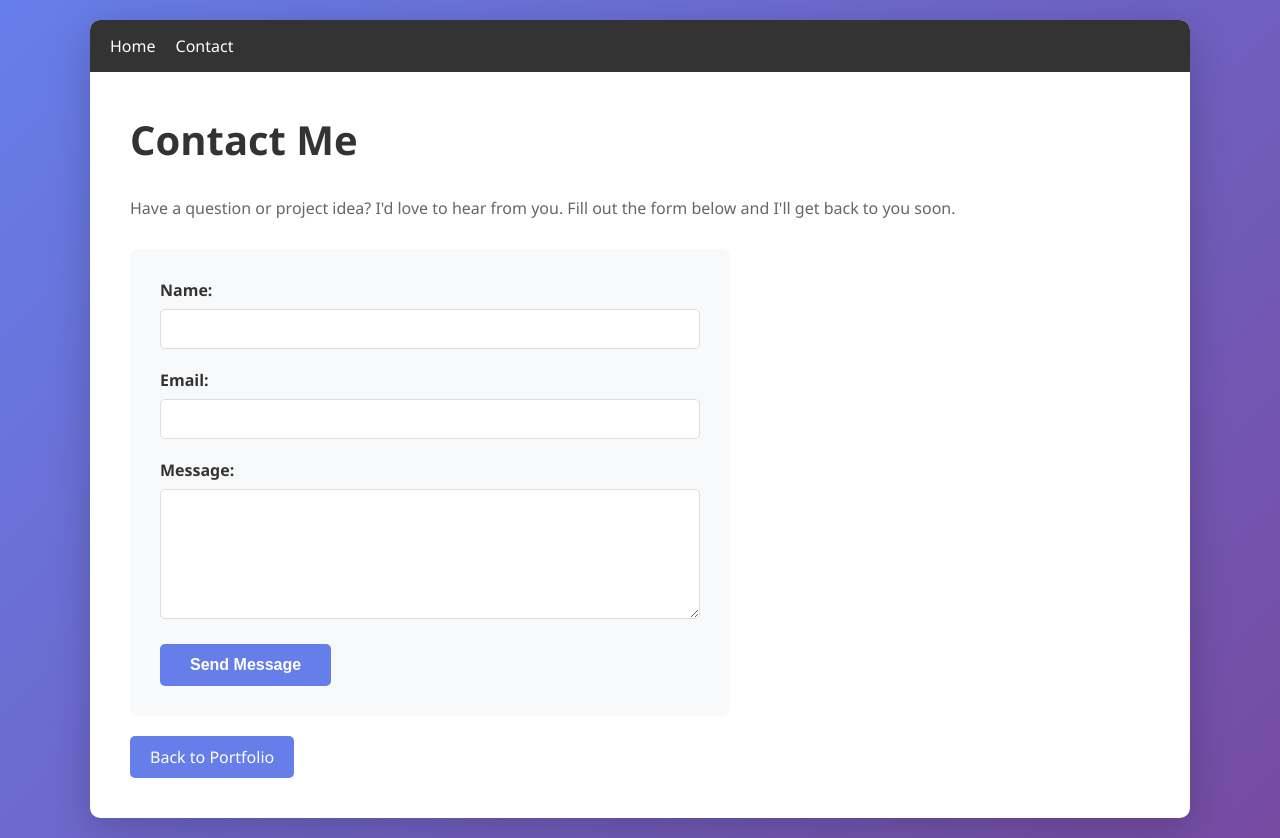
After one commit to sterlingwebsite/portfolio, a Django app: page /contact/ in a window 1280 px wide. The commit adds this page. Run offline with Django 5.2, Linux system fonts and the light colour scheme.

Commit message:
css updates and contact page

```diff
--- a/portfolio_app/templates/base.html
+++ b/portfolio_app/templates/base.html
@@ -3,30 +3,224 @@
 <head>
     <title>{% block title %}My Portfolio{% endblock %}</title>
     <style>
+        * {
+            margin: 0;
+            padding: 0;
+            box-sizing: border-box;
+        }
+
         body {
-            font-family: Arial, sans-serif;
-            margin: 0;
+            font-family: 'Segoe UI', Tahoma, Geneva, Verdana, sans-serif;
+            background: linear-gradient(135deg, #667eea 0%, #764ba2 100%);
+            min-height: 100vh;
             padding: 20px;
-            background-color: #f5f5f5;
         }
+
         .container {
-            max-width: 1000px;
+            max-width: 1100px;
             margin: 0 auto;
             background: white;
+            border-radius: 10px;
+            box-shadow: 0 10px 40px rgba(0,0,0,0.2);
+            overflow: hidden;
+        }
+
+        nav {
+            background: #333;
+            padding: 15px 20px;
+            display: flex;
+            gap: 20px;
+        }
+
+        nav a {
+            color: white;
+            text-decoration: none;
+            font-weight: 500;
+            transition: color 0.3s;
+        }
+
+        nav a:hover {
+            color: #667eea;
+        }
+
+        .content {
+            padding: 40px;
+        }
+
+        h1 {
+            color: #333;
+            margin-bottom: 30px;
+            font-size: 2.5em;
+        }
+
+        h2 {
+            color: #667eea;
+            margin-bottom: 10px;
+        }
+
+        a {
+            color: #667eea;
+            text-decoration: none;
+            transition: color 0.3s;
+        }
+
+        a:hover {
+            color: #764ba2;
+        }
+
+        .filter-box {
+            background: #f8f9fa;
             padding: 20px;
             border-radius: 8px;
+            margin-bottom: 30px;
+            border-left: 4px solid #667eea;
         }
-        h1 { color: #333; }
-        a { color: #0066cc; text-decoration: none; }
-        a:hover { text-decoration: underline; }
+
+        .search-bar {
+            display: flex;
+            gap: 10px;
+            margin-bottom: 15px;
+        }
+
+        .search-bar input {
+            flex: 1;
+            padding: 10px 15px;
+            border: 1px solid #ddd;
+            border-radius: 5px;
+            font-size: 1em;
+        }
+
+        .search-bar button {
+            padding: 10px 20px;
+            background: #667eea;
+            color: white;
+            border: none;
+            border-radius: 5px;
+            cursor: pointer;
+            font-weight: 500;
+            transition: background 0.3s;
+        }
+
+        .search-bar button:hover {
+            background: #764ba2;
+        }
+
+        .clear-btn {
+            background: #6c757d !important;
+        }
+
+        .clear-btn:hover {
+            background: #5a6268 !important;
+        }
+
+        .category-label {
+            font-weight: 600;
+            color: #333;
+            margin-bottom: 10px;
+            display: block;
+        }
+
+        .category-filters {
+            display: flex;
+            flex-wrap: wrap;
+            gap: 8px;
+        }
+
+        .category-btn {
+            padding: 8px 16px;
+            background: #e9ecef;
+            color: #333;
+            border: 2px solid transparent;
+            border-radius: 20px;
+            cursor: pointer;
+            text-decoration: none;
+            transition: all 0.3s;
+            font-size: 0.95em;
+        }
+
+        .category-btn:hover {
+            background: #667eea;
+            color: white;
+        }
+
+        .category-btn.active {
+            background: #667eea;
+            color: white;
+            border-color: #764ba2;
+        }
+
+        .project-count {
+            color: #666;
+            font-size: 0.95em;
+            margin-bottom: 20px;
+        }
+
         .project-card {
-            border: 1px solid #ddd;
-            padding: 15px;
-            margin: 10px 0;
+            background: white;
+            border: 1px solid #e0e0e0;
+            padding: 25px;
+            margin-bottom: 20px;
+            border-radius: 8px;
+            transition: all 0.3s;
+            box-shadow: 0 2px 8px rgba(0,0,0,0.1);
+        }
+
+        .project-card:hover {
+            box-shadow: 0 8px 20px rgba(102, 126, 234, 0.2);
+            transform: translateY(-2px);
+        }
+
+        .project-card h2 a {
+            font-size: 1.5em;
+        }
+
+        .project-card p {
+            color: #555;
+            line-height: 1.6;
+            margin-bottom: 12px;
+        }
+
+        .tech-stack, .category-tag {
+            display: inline-block;
+            background: #f0f0f0;
+            padding: 5px 12px;
+            border-radius: 15px;
+            font-size: 0.9em;
+            margin-right: 8px;
+            margin-top: 5px;
+        }
+
+        .tech-stack {
+            color: #667eea;
+            border-left: 3px solid #667eea;
+            padding-left: 10px;
+        }
+
+        .category-tag {
+            background: #667eea;
+            color: white;
+        }
+
+        .no-results {
+            text-align: center;
+            padding: 40px;
+            color: #999;
+            font-size: 1.1em;
+        }
+
+        .back-link {
+            display: inline-block;
+            margin-top: 20px;
+            padding: 10px 20px;
+            background: #667eea;
+            color: white;
             border-radius: 5px;
+            transition: background 0.3s;
         }
-        nav { margin-bottom: 20px; }
-        nav a { margin-right: 15px; }
+
+        .back-link:hover {
+            background: #764ba2;
+        }
     </style>
 </head>
 <body>
@@ -35,7 +229,9 @@
             <a href="/">Home</a>
             <a href="/contact/">Contact</a>
         </nav>
-        {% block content %}{% endblock %}
+        <div class="content">
+            {% block content %}{% endblock %}
+        </div>
     </div>
 </body>
 </html>
--- /dev/null
+++ b/portfolio_app/templates/contact.html
@@ -0,0 +1,38 @@
+{% extends "base.html" %}
+
+{% block title %}Contact{% endblock %}
+
+{% block content %}
+<h1>Contact Me</h1>
+
+<p style="color: #666; margin-bottom: 30px;">
+    Have a question or project idea? I'd love to hear from you. Fill out the form below and I'll get back to you soon.
+</p>
+
+<div style="max-width: 600px;">
+    <form method="post" style="background: #f8f9fa; padding: 30px; border-radius: 8px;">
+        {% csrf_token %}
+
+        <div style="margin-bottom: 20px;">
+            <label for="name" style="display: block; margin-bottom: 8px; font-weight: 600; color: #333;">Name:</label>
+            <input type="text" id="name" name="name" required style="width: 100%; padding: 10px; border: 1px solid #ddd; border-radius: 5px; font-size: 1em;">
+        </div>
+
+        <div style="margin-bottom: 20px;">
+            <label for="email" style="display: block; margin-bottom: 8px; font-weight: 600; color: #333;">Email:</label>
+            <input type="email" id="email" name="email" required style="width: 100%; padding: 10px; border: 1px solid #ddd; border-radius: 5px; font-size: 1em;">
+        </div>
+
+        <div style="margin-bottom: 20px;">
+            <label for="message" style="display: block; margin-bottom: 8px; font-weight: 600; color: #333;">Message:</label>
+            <textarea id="message" name="message" rows="6" required style="width: 100%; padding: 10px; border: 1px solid #ddd; border-radius: 5px; font-size: 1em; font-family: Arial, sans-serif;"></textarea>
+        </div>
+
+        <button type="submit" style="padding: 12px 30px; background: #667eea; color: white; border: none; border-radius: 5px; cursor: pointer; font-weight: 600; font-size: 1em; transition: background 0.3s;">
+            Send Message
+        </button>
+    </form>
+</div>
+
+<a href="/" class="back-link">Back to Portfolio</a>
+{% endblock %}
--- a/portfolio_app/views.py
+++ b/portfolio_app/views.py
@@ -36,4 +36,12 @@ def project_detail(request, id):
     return render(request, 'project_detail.html', {'project': project})
 
 def contact(request):
+    if request.method == 'POST':
+        # Handle form submission
+        name = request.POST.get('name')
+        email = request.POST.get('email')
+        message = request.POST.get('message')
+        # You could save to database or send email here
+        return render(request, 'contact.html', {'success': True})
+
     return render(request, 'contact.html')
```
Also changed, not shown: portfolio_app/templates/home.html (+17 -12 lines).
